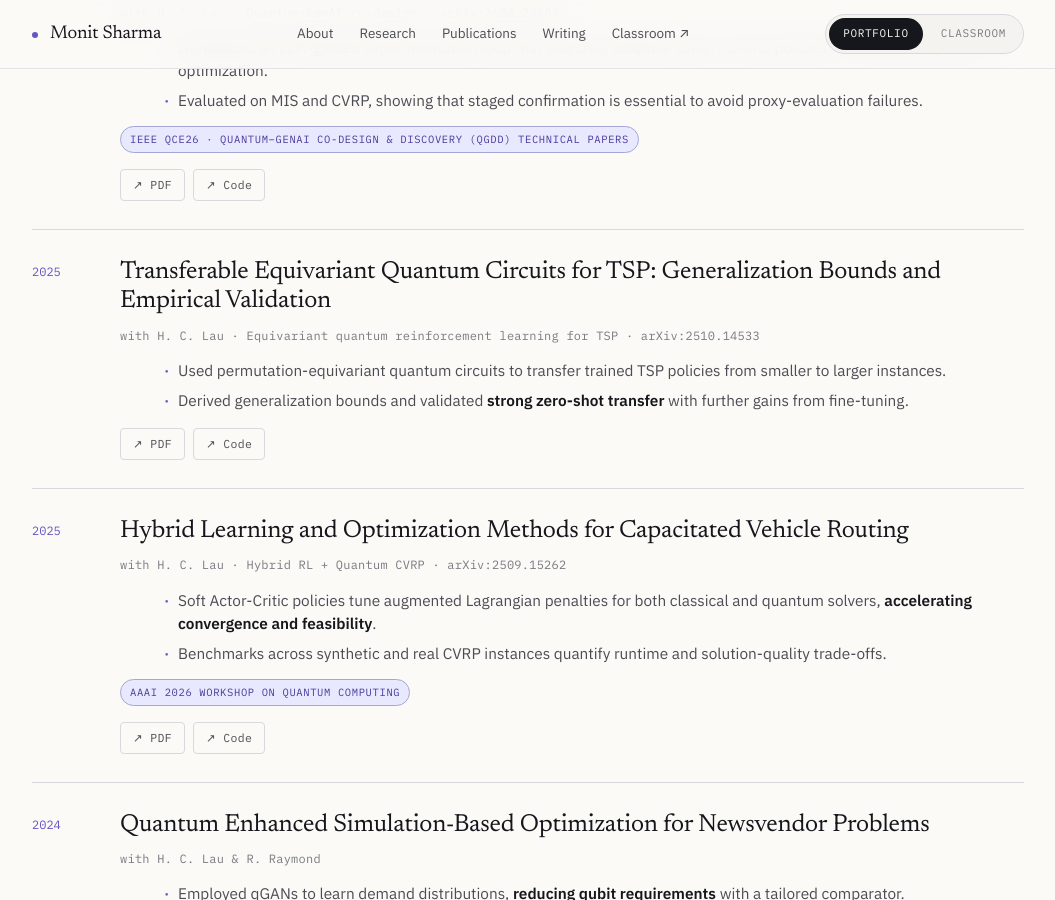
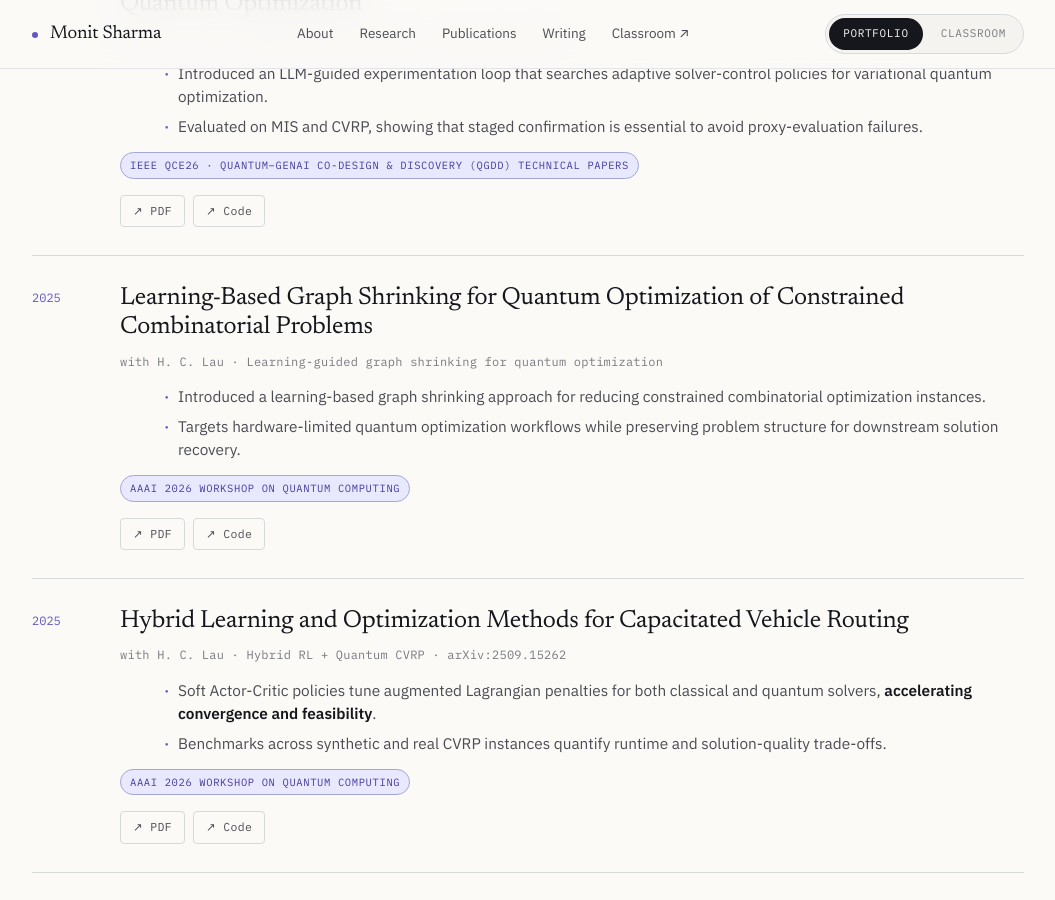
Before and after one commit to MonitSharma/portfolio, a Jekyll site: the page index.html, which Jekyll copies as it is, in a window 1280 px wide and 900 px high, scrolled down 3437 px. Shown: the whole window, without its empty margins (112-1167 px from the left). Built offline with Jekyll 4.4.1, drawn with Linux system fonts in a browser that asks for light colours; some of the changed text lies outside the part shown.

```diff
--- a/index.html
+++ b/index.html
@@ -232,8 +232,8 @@
     <div class="eyebrow"><span class="num">02</span> Recent News</div>
     <div class="news-list">
       <div class="news-row"><span class="d">Jul 2026</span><span class="c">🎉 <b>AutoQResearch</b> accepted as a technical paper at <b>IEEE QCE26 Quantum–GenAI Co-Design &amp; Discovery (QGDD)</b>.</span></div>
-      <div class="news-row"><span class="d">Oct 2025</span><span class="c">🎉 Research accepted at the <b>AAAI 2026 Workshop on Quantum Computing</b>, including hybrid learning methods for CVRP.</span></div>
-      <div class="news-row"><span class="d">Sep 2024</span><span class="c">📄 New papers accepted at <b>IEEE QCE 2024</b> on Quantum Relaxation and Newsvendor Optimization.</span></div>
+      <div class="news-row"><span class="d">Oct 2025</span><span class="c">🎉 Two papers accepted at the <b>AAAI 2026 Workshop on Quantum Computing</b> — Hybrid Learning for CVRP and Learning-Based Graph Shrinking.</span></div>
+      <div class="news-row"><span class="d">Sep 2024</span><span class="c">📄 New papers accepted as <b>IEEE QCE24 Quantum Applications Technical Papers</b> on Quantum Relaxation and Newsvendor Optimization.</span></div>
       <div class="news-row"><span class="d">Jan 2024</span><span class="c">🎤 Presented a poster on Quantum Newsvendor Optimization at <b>QIP 2024</b>.</span></div>
     </div>
   </div>
@@ -302,13 +302,14 @@
       <article class="pub-card is-sel">
         <div class="pub-yr">2025</div>
         <div>
-          <div class="pub-title">Transferable Equivariant Quantum Circuits for TSP: Generalization Bounds and Empirical Validation</div>
-          <div class="pub-meta">with H. C. Lau · Equivariant quantum reinforcement learning for TSP · arXiv:2510.14533</div>
+          <div class="pub-title">Learning-Based Graph Shrinking for Quantum Optimization of Constrained Combinatorial Problems</div>
+          <div class="pub-meta">with H. C. Lau · Learning-guided graph shrinking for quantum optimization</div>
           <ul class="pub-desc">
-            <li>Used permutation-equivariant quantum circuits to transfer trained TSP policies from smaller to larger instances.</li>
-            <li>Derived generalization bounds and validated <b>strong zero-shot transfer</b> with further gains from fine-tuning.</li>
+            <li>Introduced a learning-based graph shrinking approach for reducing constrained combinatorial optimization instances.</li>
+            <li>Targets hardware-limited quantum optimization workflows while preserving problem structure for downstream solution recovery.</li>
           </ul>
-          <div class="pub-links"><a href="https://arxiv.org/abs/2510.14533" target="_blank" rel="noopener">↗ PDF</a><a href="https://zenodo.org/records/21277812?token=eyJhbGciOiJIUzUxMiJ9.eyJpZCI6IjU4OTZkZGMzLTNkNmYtNDhiMS05MGZhLTQ0NTU0ODdkMjI1MSIsImRhdGEiOnt9LCJyYW5kb20iOiI2MjQ0MjI2ZDY3MjNjMWU2ZmVmMTA0ZDVkN2VjMzQ3MyJ9.Rqy_muKrIPLowpqPyDCO1aY-1hyHy2MKJqLdoaH2KNEz_HTKrPPVQXIffqWBxUMEnsbawo0OTSM7CEQ" target="_blank" rel="noopener">↗ Code</a></div>
+          <span class="tag tag-accent pub-venue">AAAI 2026 Workshop on Quantum Computing</span>
+          <div class="pub-links"><a href="https://ink.library.smu.edu.sg/cgi/viewcontent.cgi?article=12036&amp;context=sis_research" target="_blank" rel="noopener">↗ PDF</a><a href="https://github.com/SMU-Quantum/graph-shrinking" target="_blank" rel="noopener">↗ Code</a></div>
         </div>
       </article>
       <article class="pub-card is-sel">
@@ -333,7 +334,7 @@
             <li>Employed qGANs to learn demand distributions, <b>reducing qubit requirements</b> with a tailored comparator.</li>
             <li>Expanded the newsvendor formulation to maximise profit and support broader decision scenarios.</li>
           </ul>
-          <span class="tag tag-accent pub-venue">IEEE QCE 2024 · Poster at QIP 2024</span>
+          <span class="tag tag-accent pub-venue">IEEE QCE24 Quantum Applications Technical Paper · Poster at QIP 2024</span>
           <div class="pub-links"><a href="https://ieeexplore.ieee.org/document/10821393" target="_blank" rel="noopener">↗ PDF</a></div>
         </div>
       </article>
@@ -346,7 +347,7 @@
             <li>Combined Quantum Random Access Optimisation with linear relaxation to solve large-scale procurement problems.</li>
             <li>Showed <b>feasibility and optimality preservation</b> on instances exceeding 100 decision variables.</li>
           </ul>
-          <span class="tag tag-accent pub-venue">IEEE QCE 2024</span>
+          <span class="tag tag-accent pub-venue">IEEE QCE24 Quantum Applications Technical Paper</span>
           <div class="pub-links"><a href="https://ieeexplore.ieee.org/document/10821401" target="_blank" rel="noopener">↗ PDF</a></div>
         </div>
       </article>
@@ -403,13 +404,13 @@
       <article class="pub-card pub-hidden">
         <div class="pub-yr">2025</div>
         <div>
-          <div class="pub-title">Adaptive Graph Shrinking for Quantum Optimization of Constrained Combinatorial Problems</div>
-          <div class="pub-meta">with H. C. Lau · Constraint-aware graph compression · arXiv:2506.14250</div>
+          <div class="pub-title">Diagnosing Simulation and Hardware Barriers to Cross-Size Transfer in Equivariant Quantum Reinforcement Learning</div>
+          <div class="pub-meta">with H. C. Lau · Equivariant quantum reinforcement learning transfer diagnostics · arXiv:2510.14533</div>
           <ul class="pub-desc">
-            <li>Adaptive graph coarsening with verification shrinks QUBO instances while preserving feasibility.</li>
-            <li>Delivered <b>40–80% qubit reductions</b> for MDKP, MIS, and QAP, with minimal quality loss.</li>
+            <li>Diagnosed cross-size transfer for EQC reinforcement-learning policies across simulators, noisy execution, and hardware.</li>
+            <li>Identified finite-shot, circuit-depth, and hardware-noise barriers that limit scaling beyond validated transfer regimes.</li>
           </ul>
-          <div class="pub-links"><a href="https://arxiv.org/abs/2506.14250" target="_blank" rel="noopener">↗ PDF</a></div>
+          <div class="pub-links"><a href="https://arxiv.org/abs/2510.14533" target="_blank" rel="noopener">↗ PDF</a><a href="https://zenodo.org/records/21277812?token=eyJhbGciOiJIUzUxMiJ9.eyJpZCI6IjU4OTZkZGMzLTNkNmYtNDhiMS05MGZhLTQ0NTU0ODdkMjI1MSIsImRhdGEiOnt9LCJyYW5kb20iOiI2MjQ0MjI2ZDY3MjNjMWU2ZmVmMTA0ZDVkN2VjMzQ3MyJ9.Rqy_muKrIPLowpqPyDCO1aY-1hyHy2MKJqLdoaH2KNEz_HTKrPPVQXIffqWBxUMEnsbawo0OTSM7CEQ" target="_blank" rel="noopener">↗ Code</a></div>
         </div>
       </article>
       <article class="pub-card pub-hidden">
```
Also changed, not shown: _data/publications.yml (+18 -15 lines).
